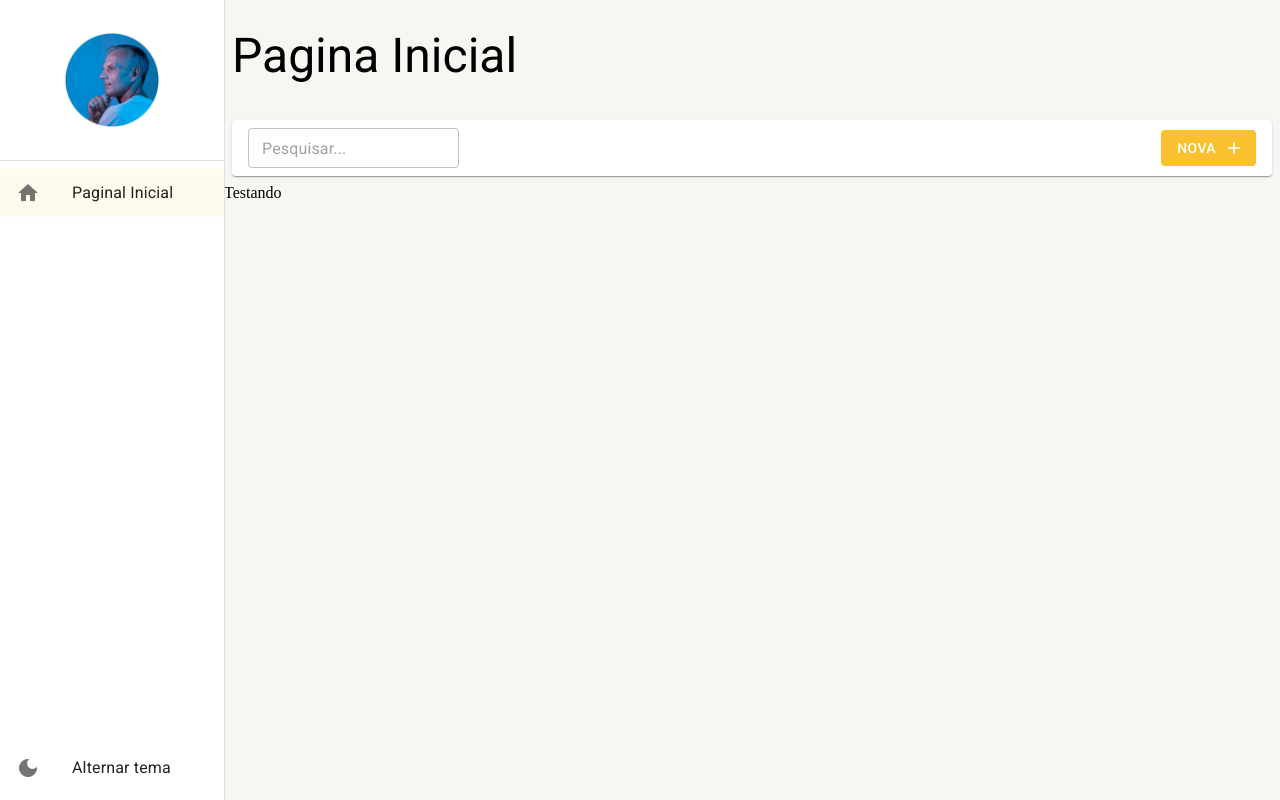
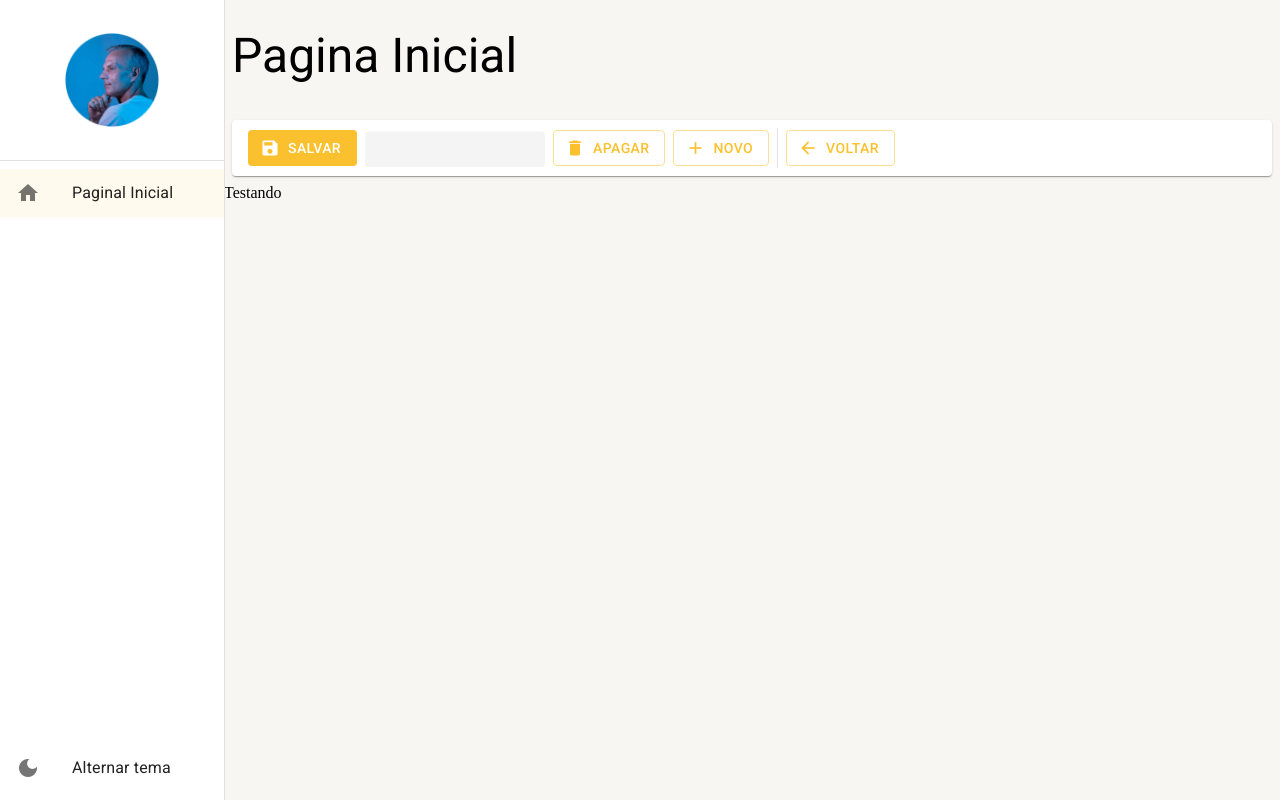
Before and after one commit to macedcrazy/curso-react-materialui-typescript, a React (Create React App) app: page /pagina-inicial in a window 1280 px wide. Built offline with nearby package versions, Linux system fonts and the light colour scheme.

Commit message:
feat: skeleton adicionado e configurado

```diff
--- a/src/pages/dashbord/Dashbord.tsx
+++ b/src/pages/dashbord/Dashbord.tsx
@@ -1,4 +1,4 @@
-import { FerramentasDaListagem } from "../../shared/components";
+import { FerramentasDeDetalhe } from "../../shared/components";
 import { LayoutBaseDePagina } from "../../shared/layouts";
 
 export const Dashbord = () => {
@@ -6,10 +6,7 @@
     <LayoutBaseDePagina
       titulo='Pagina Inicial'
       barraDeFerramentas={(
-        <FerramentasDaListagem
-          mostrarInputBusca
-          textoBotaoNovo='Nova'
-        />
+        <FerramentasDeDetalhe mostrarBotaoSalvarEfechar mostrarBotaoSalvarEfecharCarregando />
       )}>
       Testando
     </LayoutBaseDePagina>
--- /dev/null
+++ b/src/shared/components/ferramentas-de-detalhe/FerramentasDeDetalhe.tsx
@@ -0,0 +1,135 @@
+import { Box, Button, Divider, Icon, Paper, Skeleton, useTheme } from '@mui/material';
+
+interface IFerramentasDeDetalheProps {
+  textoBotaoNovo?: string;
+  mostrarBotaoNovo?: boolean;
+  mostrarBotaoVoltar?: boolean;
+  mostrarBotaoApagar?: boolean;
+  mostrarBotaoSalvar?: boolean;
+  mostrarBotaoSalvarEfechar?: boolean;
+
+
+  mostrarBotaoNovoCarreagando?: boolean;
+  mostrarBotaoVoltarCarregando?: boolean;
+  mostrarBotaoApagarCarregando?: boolean;
+  mostrarBotaoSalvarCarregando?: boolean;
+  mostrarBotaoSalvarEfecharCarregando?: boolean;
+
+
+  aoClicarEmNovo?: () => void;
+  aoClicarEmVoltar?: () => void;
+  aoClicarEmApagar?: () => void;
+  aoClicarEmSalvar?: () => void;
+  aoClicarEmSalvarEfechar?: () => void;
+}
+
+
+export const FerramentasDeDetalhe: React.FC<IFerramentasDeDetalheProps> = ({
+  textoBotaoNovo = 'Novo',
+
+  mostrarBotaoNovo = true,
+  mostrarBotaoVoltar = true,
+  mostrarBotaoApagar = true,
+  mostrarBotaoSalvar = true,
+  mostrarBotaoSalvarEfechar = false,
+
+  mostrarBotaoNovoCarreagando = false,
+  mostrarBotaoVoltarCarregando = false,
+  mostrarBotaoApagarCarregando = false,
+  mostrarBotaoSalvarCarregando = false,
+  mostrarBotaoSalvarEfecharCarregando = false,
+
+
+  aoClicarEmNovo,
+  aoClicarEmVoltar,
+  aoClicarEmApagar,
+  aoClicarEmSalvar,
+  aoClicarEmSalvarEfechar,
+
+}) => {
+  const theme = useTheme();
+
+  return (
+    <Box
+      gap={1}
+      marginX={1}
+      padding={1}
+      paddingX={2}
+      display="flex"
+      alignItems="center"
+      height={theme.spacing(5)}
+      component={Paper}
+    >
+      {(mostrarBotaoSalvar && !mostrarBotaoSalvarCarregando)&& (
+        <Button
+          color='primary'
+          disableElevation
+          variant='contained'
+          onClick={aoClicarEmSalvar}
+          startIcon={<Icon>save</Icon>}
+        >Salvar</Button>
+      )}
+
+      {mostrarBotaoSalvarCarregando &&(
+        <Skeleton width={110} height={60}/>
+      )}
+
+      {(mostrarBotaoSalvarEfechar && !mostrarBotaoSalvarEfecharCarregando) && (
+        <Button
+          color='primary'
+          disableElevation
+          variant='outlined'
+          onClick={aoClicarEmSalvarEfechar}
+          startIcon={<Icon>save</Icon>}
+        >Salvar e fechar</Button>
+      )}
+
+      {mostrarBotaoSalvarEfecharCarregando &&(
+         <Skeleton width={180} height={60}/>
+      )}
+
+
+      {(mostrarBotaoApagar && !mostrarBotaoApagarCarregando) && (
+        <Button
+          color='primary'
+          disableElevation
+          variant='outlined'
+          onClick={aoClicarEmApagar}
+          startIcon={<Icon>delete</Icon>}
+        >Apagar</Button>
+      )}
+       {mostrarBotaoApagarCarregando &&(
+        <Skeleton width={110} height={60}/>
+       )}
+
+      {(mostrarBotaoNovo && !mostrarBotaoNovoCarreagando) && (
+      <Button
+        color='primary'
+        disableElevation
+        variant='outlined'
+        onClick={aoClicarEmNovo}
+        startIcon={<Icon>add</Icon>}
+      >{textoBotaoNovo}</Button>
+    )}
+     { mostrarBotaoNovoCarreagando &&(
+      <Skeleton width={72}height={60}/>
+     )}
+
+      <Divider variant='middle' orientation='vertical' />
+
+      {(mostrarBotaoVoltar && !mostrarBotaoVoltarCarregando) && (
+      <Button
+        color='primary'
+        disableElevation
+        variant='outlined'
+        onClick={aoClicarEmVoltar}
+        startIcon={<Icon>arrow_back</Icon>}
+      >Voltar</Button>
+    )}
+
+     {mostrarBotaoVoltarCarregando &&(
+      <Skeleton width={90}height={60}/>
+     )}
+    </Box>
+  );
+};
--- a/src/shared/components/index.ts
+++ b/src/shared/components/index.ts
@@ -1,2 +1,3 @@
+export * from './ferramentas-de-listagem/FerramentasDaListagem';
+export * from './ferramentas-de-detalhe/FerramentasDeDetalhe';
 export * from './menu-lateral/MenuLateral';
-export * from './ferramentas-de-listagem/FerramentasDaListagem';
```
